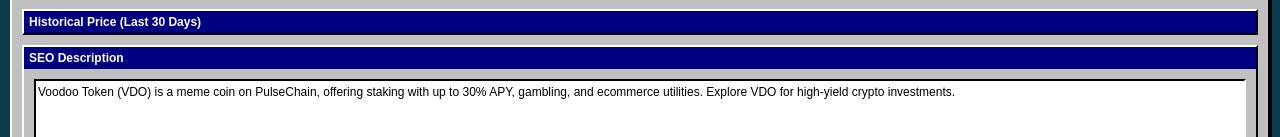
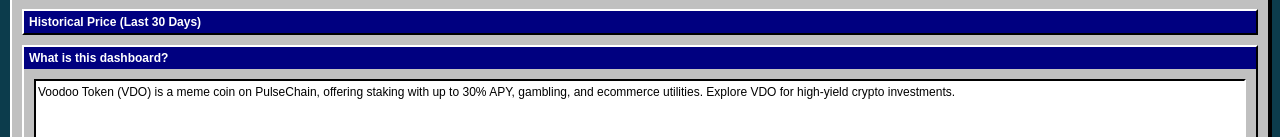
Before and after one commit to Voodoo-Token/Dashboard, a plain HTML site: page index.html in a window 1280 px wide. Shown: the part 489-626 px from the top of the page. Drawn offline with nearby package versions, Linux system fonts and the light colour scheme; no server answers.

Commit message:
Update index.html

```diff
--- a/index.html
+++ b/index.html
@@ -156,7 +156,7 @@
       </div>
     </div>
     <div class="window">
-      <div class="title-bar">SEO Description</div>
+      <div class="title-bar">What is this dashboard?</div>
       <div class="content">
         <textarea class="win95-input w-full h-24" id="seoText">Voodoo Token (VDO) is a meme coin on PulseChain, offering staking with up to 30% APY, gambling, and ecommerce utilities. Explore VDO for high-yield crypto investments.</textarea>
       </div>
```
